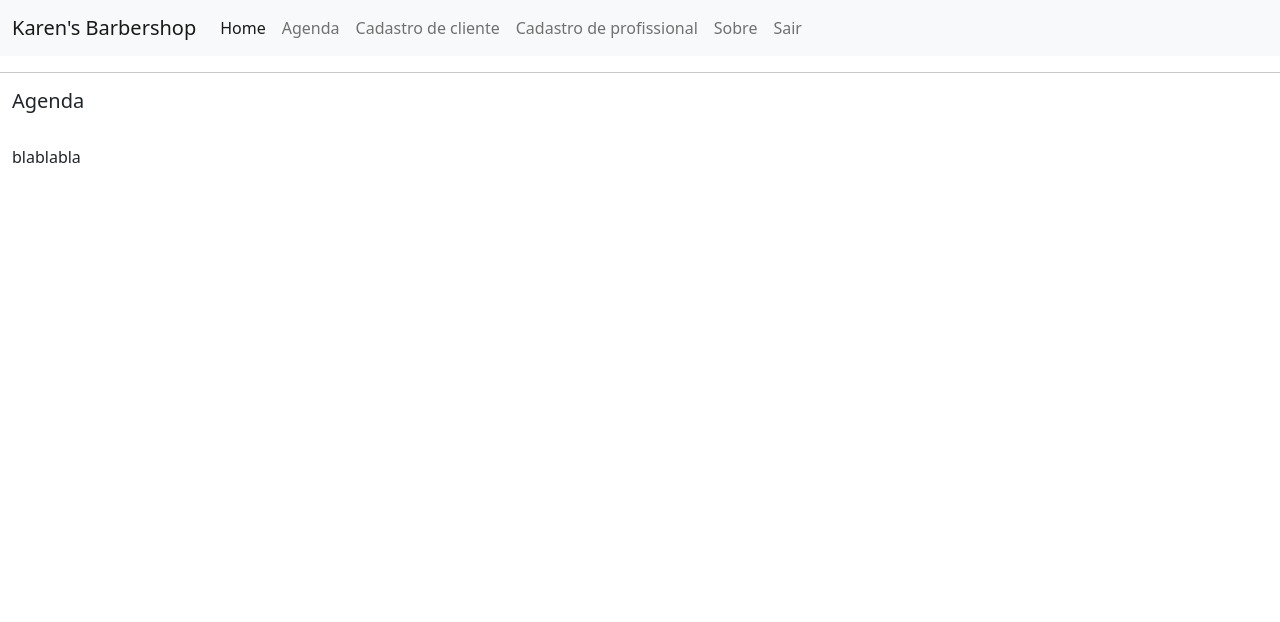
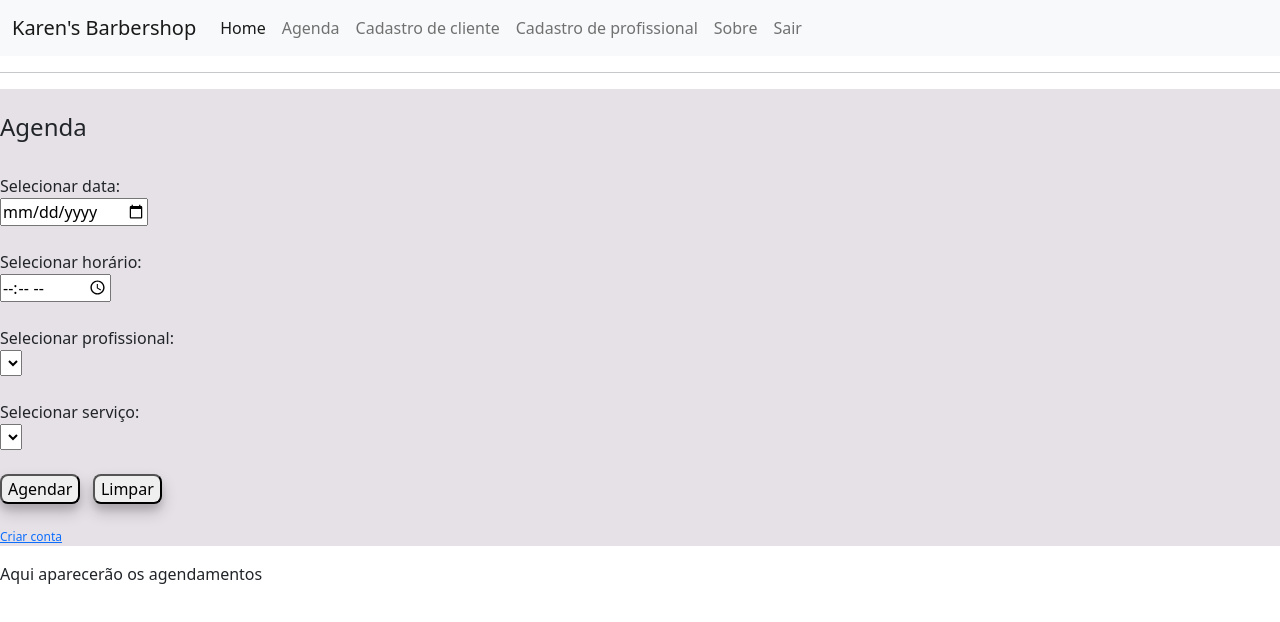
Before and after one commit to KarenLivia/P3_KarenLiviaAlves, an Angular app: page /agendamentos in a window 1280 px wide. Shown: the top 622 px of the page. Built offline with nearby package versions, Linux system fonts and the light colour scheme.

Commit message:
3 files modified

```diff
--- a/src/app/components/agendamentos/agendamentos.component.html
+++ b/src/app/components/agendamentos/agendamentos.component.html
@@ -6,12 +6,34 @@
     <meta name="viewport" content="width=device-width, initial-scale=1">
   </head>
   <body>
-  <div class="container-fluid">
-    <h5>Agenda</h5>
-    <br/>
-      <p>
-        blablabla
-      </p>
-  </div>
+    <div class="backmid"><br>
+      <form class="agenda">
+          <h4>Agenda</h4><br>
+          <label for="date">Selecionar data:</label><br>
+          <input #input type="date" id="date"/><br><br>
+          <label for="time">Selecionar horário:</label><br>
+          <input #input type="time" id="time"/><br><br>
+          <label for="prof">Selecionar profissional:</label><br>
+          <select name="funcao" id="funcao">
+            <option value=""></option>
+          <!-- Inserir aqui os profissionais cadastrados na cadastro-profissional-->
+            </select><br><br>
+            <label for="servico">Selecionar serviço:</label><br>
+            <select name="funcao" id="servico">
+              <option value=""></option>
+            <!-- Inserir aqui os serviços disponíveis-->
+              </select><br><br>
+            <button type="button">Agendar</button>&nbsp;&nbsp;
+            <button type="reset" >Limpar</button><br><br>
+            <p class="link"><a href="https://angular-ivy-stmrnb.stackblitz.io/cadastro-profissional">Criar conta</a></p> <!-- Se quiser, pode substituir por uma rota. -->
+        </form>
+      <!--<ol>
+        <li *ngFor="let c of nameC.getList(); index as i">
+          {{c.name}}
+          <button (click)="nameC.remove(i)">Excluir</button>
+        </li>
+      </ol>-->
+    </div>
+    <p>Aqui aparecerão os agendamentos</p>
   </body>
 </html>
--- a/src/app/components/cadastro-cliente/cadastro-cliente.component.html
+++ b/src/app/components/cadastro-cliente/cadastro-cliente.component.html
@@ -18,13 +18,15 @@
           <button (click)="nameC.add(input.value); input.value = ''">Cadastrar</button>&nbsp;&nbsp;
           <button type="reset" >Limpar</button>
       </form>
+    </div>
+    <hr />
+    <div>
       <ol>
         <li *ngFor="let c of nameC.getList(); index as i">
           {{c.name}}
           <button (click)="nameC.remove(i)">Excluir</button>
         </li>
       </ol>
-      <hr />
     </div>
   </body>
 </html>
--- a/src/app/components/home/home.component.html
+++ b/src/app/components/home/home.component.html
@@ -25,5 +25,7 @@
       </ol>-->
     </div>
   </body>
-  <footer></footer>
+  <footer>
+
+  </footer>
 </html>
```
